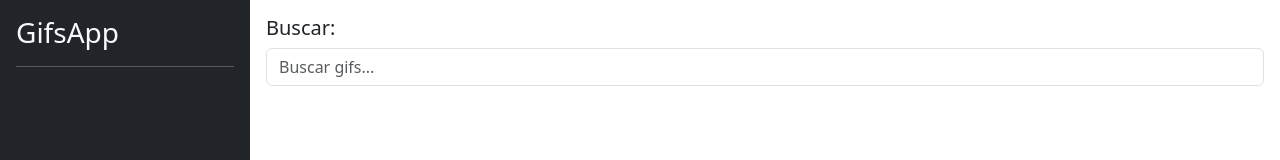
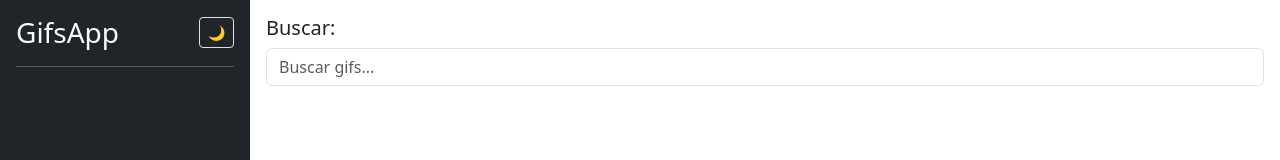
Before and after one commit to Lucases27/angular_01, an Angular app: page / in a window 1280 px wide. Shown: the top 160 px of the page. Built offline with nearby package versions, Linux system fonts and the light colour scheme.

Commit message:
copilot prueba

```diff
--- a/src/app/app.component.ts
+++ b/src/app/app.component.ts
@@ -1,4 +1,5 @@
 import { Component } from '@angular/core';
+import { ThemeService } from './services/theme.service';
 
 @Component({
   selector: 'app-root',
@@ -7,4 +8,6 @@ import { Component } from '@angular/core';
 })
 export class AppComponent {
   title = 'demoapp';
+
+  constructor(private themeService: ThemeService) {}
 }
--- /dev/null
+++ b/src/app/services/theme.service.ts
@@ -0,0 +1,54 @@
+import { Injectable } from '@angular/core';
+import { BehaviorSubject, Observable } from 'rxjs';
+
+export type Theme = 'light' | 'dark';
+
+@Injectable({
+  providedIn: 'root'
+})
+export class ThemeService {
+  private themesSubject = new BehaviorSubject<Theme>(this.loadTheme());
+  public theme$: Observable<Theme> = this.themesSubject.asObservable();
+
+  constructor() {
+    this.applyTheme(this.themesSubject.value);
+  }
+
+  private loadTheme(): Theme {
+    const savedTheme = localStorage.getItem('theme') as Theme;
+    if (savedTheme) {
+      return savedTheme;
+    }
+    // Detectar preferencia del sistema
+    const prefersDark = window.matchMedia('(prefers-color-scheme: dark)').matches;
+    return prefersDark ? 'dark' : 'light';
+  }
+
+  toggleTheme(): void {
+    const newTheme = this.themesSubject.value === 'light' ? 'dark' : 'light';
+    this.setTheme(newTheme);
+  }
+
+  setTheme(theme: Theme): void {
+    this.themesSubject.next(theme);
+    this.applyTheme(theme);
+    localStorage.setItem('theme', theme);
+  }
+
+  private applyTheme(theme: Theme): void {
+    const htmlElement = document.documentElement;
+    if (theme === 'dark') {
+      htmlElement.setAttribute('data-theme', 'dark');
+      document.body.classList.add('dark-mode');
+      document.body.classList.remove('light-mode');
+    } else {
+      htmlElement.setAttribute('data-theme', 'light');
+      document.body.classList.add('light-mode');
+      document.body.classList.remove('dark-mode');
+    }
+  }
+
+  getCurrentTheme(): Theme {
+    return this.themesSubject.value;
+  }
+}
--- a/src/app/shared/components/sidebar/sidebar.component.html
+++ b/src/app/shared/components/sidebar/sidebar.component.html
@@ -1,5 +1,14 @@
 <div class="bg-dark border-right p-3" id="sidebar">
-  <h3 class="text-light">GifsApp</h3>
+  <div class="d-flex justify-content-between align-items-center mb-2">
+    <h3 class="text-light m-0">GifsApp</h3>
+    <button
+      (click)="toggleTheme()"
+      class="btn btn-sm btn-outline-light"
+      [title]="(theme$ | async) === 'dark' ? 'Light mode' : 'Dark mode'">
+      <span *ngIf="(theme$ | async) === 'dark'">☀️</span>
+      <span *ngIf="(theme$ | async) === 'light'">🌙</span>
+    </button>
+  </div>
   <hr class="text-white">
 
   <div class="list-group list-reset">
--- a/src/app/shared/components/sidebar/sidebar.component.ts
+++ b/src/app/shared/components/sidebar/sidebar.component.ts
@@ -1,6 +1,8 @@
 import { Component } from '@angular/core';
 
 import { GifsService } from './../../../gifs/services/gifs.service';
+import { ThemeService, Theme } from './../../../services/theme.service';
+import { Observable } from 'rxjs';
 
 @Component({
   selector: 'shared-sidebar',
@@ -9,9 +11,13 @@ import { GifsService } from './../../../gifs/services/gifs.service';
 })
 export class SidebarComponent {
   tagHistory: string[] = [];
+  theme$: Observable<Theme>;
 
-  constructor(private gifsService : GifsService) {
-
+  constructor(
+    private gifsService : GifsService,
+    private themeService: ThemeService
+  ) {
+    this.theme$ = this.themeService.theme$;
   }
 
   getTagHistory(): string[] {
@@ -22,4 +28,8 @@ export class SidebarComponent {
     this.gifsService.searchTag(tag);
   }
 
+  toggleTheme(): void {
+    this.themeService.toggleTheme();
+  }
+
  }
--- a/src/styles.css
+++ b/src/styles.css
@@ -1 +1,110 @@
 /* You can add global styles to this file, and also import other style files */
+
+/* CSS Variables para Light Mode */
+:root,
+[data-theme="light"],
+.light-mode {
+  --bg-primary: #ffffff;
+  --bg-secondary: #f8f9fa;
+  --text-primary: #212529;
+  --text-secondary: #6c757d;
+  --border-color: #dee2e6;
+  --card-bg: #ffffff;
+  --card-border: #dee2e6;
+  --sidebar-bg: #343a40;
+  --sidebar-text: #ffffff;
+}
+
+/* CSS Variables para Dark Mode */
+[data-theme="dark"],
+.dark-mode {
+  --bg-primary: #1a1a1a;
+  --bg-secondary: #2d2d2d;
+  --text-primary: #e0e0e0;
+  --text-secondary: #b0b0b0;
+  --border-color: #444444;
+  --card-bg: #262626;
+  --card-border: #444444;
+  --sidebar-bg: #1a1a1a;
+  --sidebar-text: #e0e0e0;
+}
+
+/* Aplicar temas */
+body {
+  background-color: var(--bg-primary);
+  color: var(--text-primary);
+  transition: background-color 0.3s ease, color 0.3s ease;
+}
+
+html {
+  background-color: var(--bg-primary);
+}
+
+/* Actualizar componentes de Bootstrap en Dark Mode */
+.dark-mode {
+  background-color: var(--bg-primary);
+}
+
+.dark-mode .card {
+  background-color: var(--card-bg);
+  border-color: var(--card-border);
+  color: var(--text-primary);
+}
+
+.dark-mode .list-group-item {
+  background-color: var(--bg-secondary);
+  border-color: var(--border-color);
+  color: var(--text-primary);
+}
+
+.dark-mode .list-group-item:hover {
+  background-color: var(--border-color);
+  color: var(--text-primary);
+}
+
+.dark-mode .list-group-item.active {
+  background-color: #0d6efd;
+  border-color: #0d6efd;
+}
+
+.dark-mode .form-control {
+  background-color: var(--bg-secondary);
+  border-color: var(--border-color);
+  color: var(--text-primary);
+}
+
+.dark-mode .form-control:focus {
+  background-color: var(--bg-secondary);
+  border-color: #0d6efd;
+  color: var(--text-primary);
+}
+
+.dark-mode .btn-outline-light {
+  color: var(--text-primary);
+  border-color: var(--text-primary);
+}
+
+.dark-mode .btn-outline-light:hover {
+  background-color: var(--border-color);
+  border-color: var(--text-primary);
+  color: var(--text-primary);
+}
+
+#sidebar {
+  background-color: var(--sidebar-bg);
+  color: var(--sidebar-text);
+}
+
+#sidebar a,
+#sidebar button {
+  color: inherit;
+  border-color: var(--border-color);
+}
+
+.no-underline {
+  text-decoration: none;
+}
+
+.no-underline:hover {
+  text-decoration: underline;
+}
```
